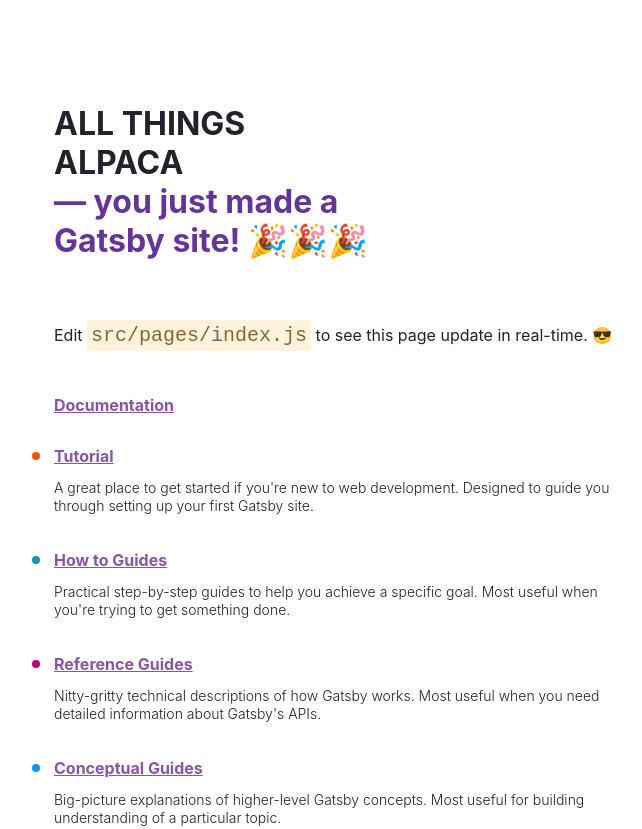
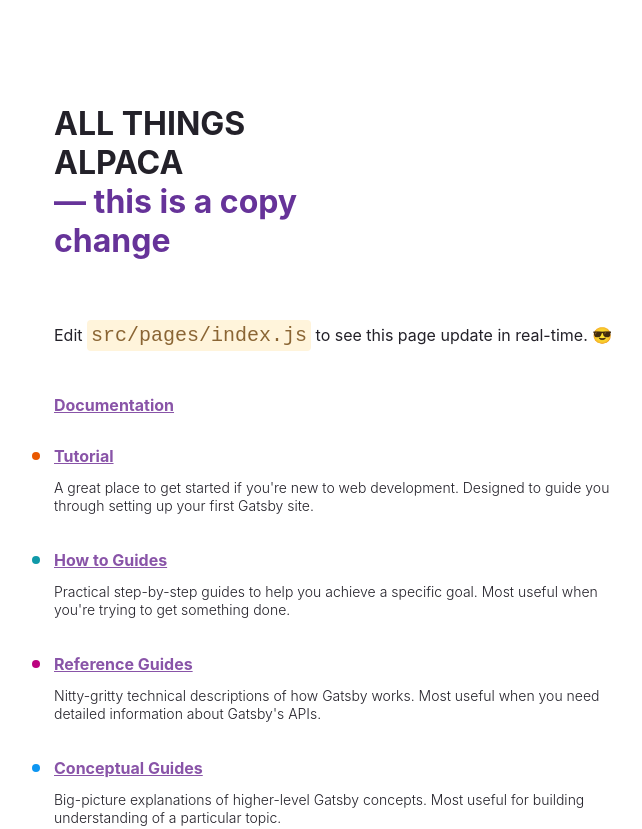
Before and after one commit to Schemalem/all-things-alpaca-uk-2024, a Gatsby site: page / in a window 1280 px wide. Shown: the top 829 px of the page, without its empty margins (50-692 px from the left). Built offline with nearby package versions, Linux system fonts and the light colour scheme; Gatsby itself is replaced by a stand-in of ours.

Commit message:
copy change (#2)

```diff
--- a/src/pages/index.js
+++ b/src/pages/index.js
@@ -129,7 +129,7 @@ const IndexPage = () => {
       <h1 style={headingStyles}>
         ALL THINGS ALPACA
         <br />
-        <span style={headingAccentStyles}>— you just made a Gatsby site! 🎉🎉🎉</span>
+        <span style={headingAccentStyles}>— this is a copy change</span>
       </h1>
       <p style={paragraphStyles}>
         Edit <code style={codeStyles}>src/pages/index.js</code> to see this page
```
